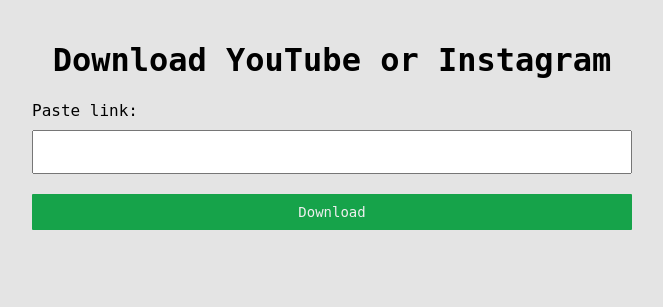
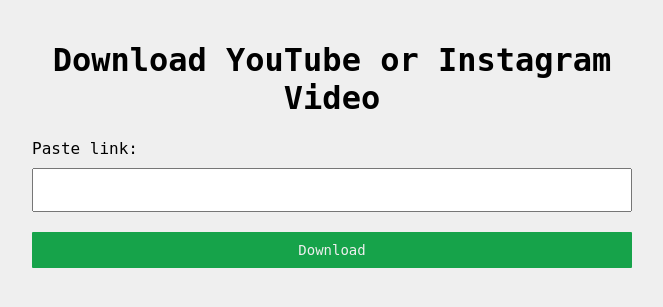
Before and after one commit to Dhruvil-Rangani/video_downloader, a Flask app: page / in a window 1280 px wide. Shown: the top 307 px of the page, without its empty margins (308-971 px from the left). Run offline with Flask 3, Linux system fonts and the light colour scheme; parts of the project's set-up code (start-up, migrations or seed data) failed here and were passed over.

Commit message:
Update index.html

```diff
--- a/templates/index.html
+++ b/templates/index.html
@@ -8,7 +8,7 @@
   <title>Video Downloader (YouTube / Instagram)</title>
   <style>
     body {
-      background: #e4e4e4;
+      background: #efefef;
       font-family: geistMono, "geistMono Fallback", monospace;
       max-width: 600px;
       margin: 0 auto;
@@ -67,7 +67,7 @@
 </head>
 
 <body>
-  <h1>Download YouTube or Instagram</h1>
+  <h1>Download YouTube or Instagram Video</h1>
   <form action="/download" method="post">
     <label for="url">Paste link:</label>
     <input type="text" id="url" name="url" required inputmode="url" autocapitalize="none" autocomplete="off"
```
